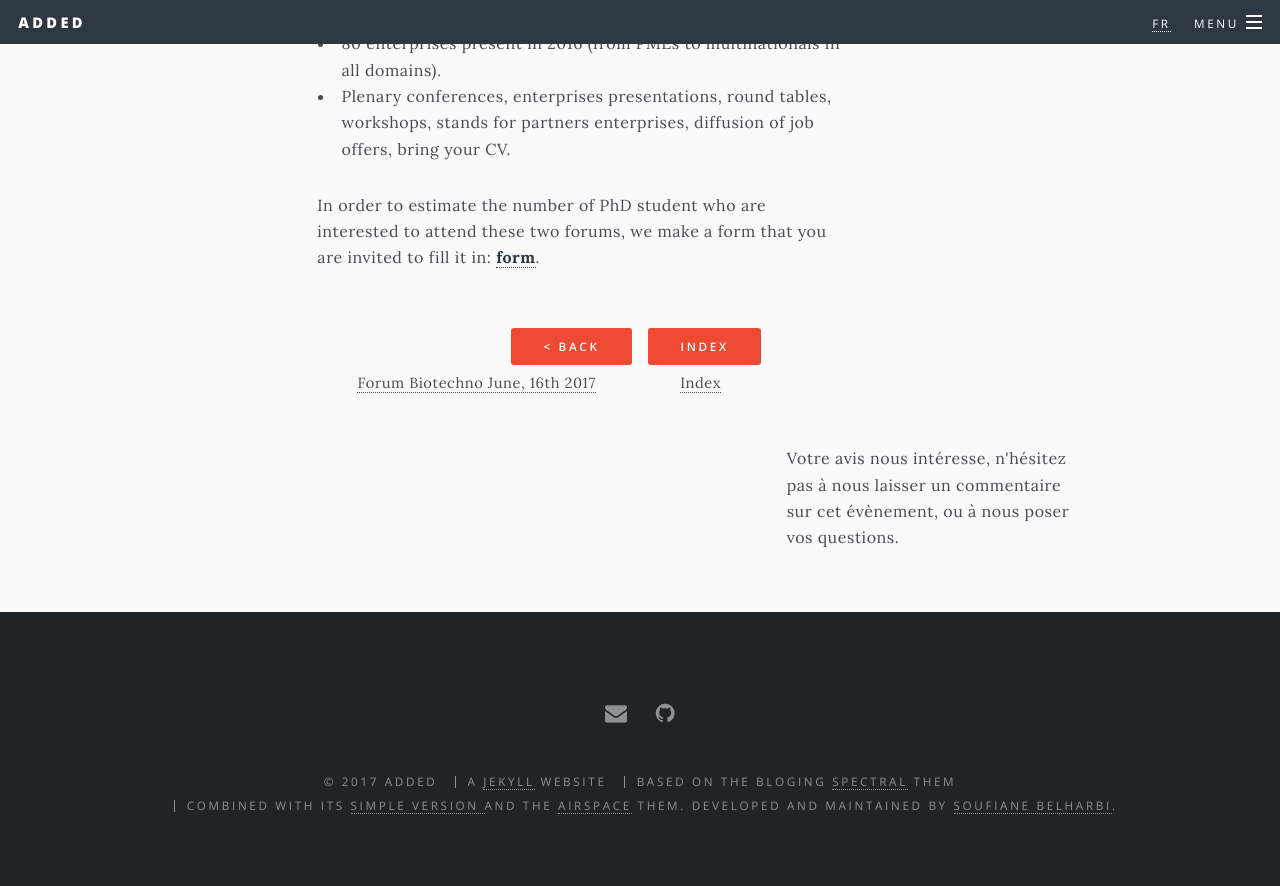
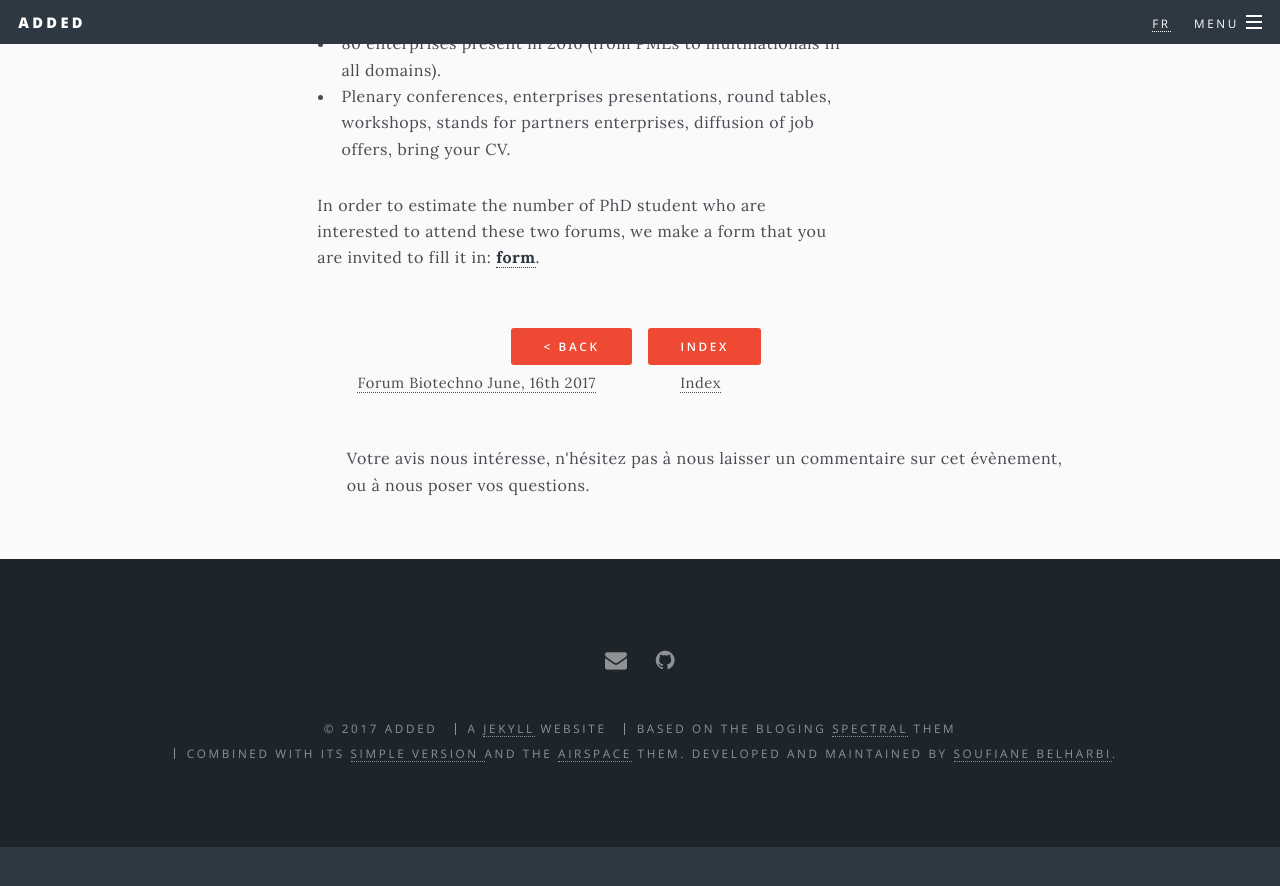
Before and after one commit to asso-added/asso-added.github.io, a Jekyll site: the page built from _posts/2017-10-00-forums-d-emploi-des-jd-octobre-en.md, in a window 1280 px wide and 900 px high, scrolled down 649 px. Shown: the top 886 px of the window. Built offline with Jekyll 4.4.1, drawn with Linux system fonts in a browser that asks for light colours; nearby versions of some CDN libraries; library files that are not in the unit come from our copies; comment, search, counter and statistics services are not loaded; after the commit the page ends 1496 px from its top, so only the background shows below that.

Commit message:
Update disqus.html

```diff
--- a/_includes/disqus.html
+++ b/_includes/disqus.html
@@ -1,5 +1,5 @@
 {% if page.comment %}
-<section  class="wrapper" style="align: center; margin-left: 40em" >
+<section  class="wrapper" style="align: center; margin-left: 10em" >
 <p>
   Votre avis nous intéresse, n'hésitez pas à nous laisser un commentaire sur cet évènement, ou à nous poser vos questions.
 </p>
```
